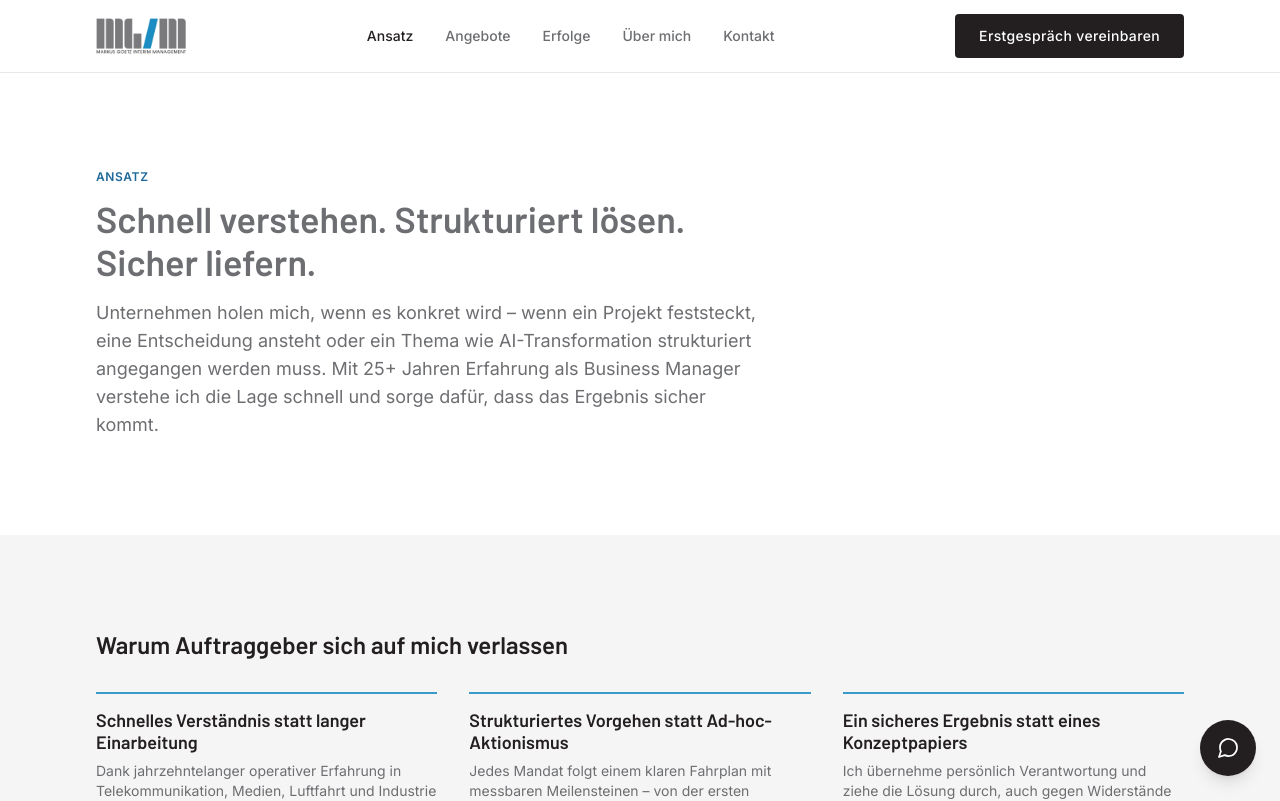
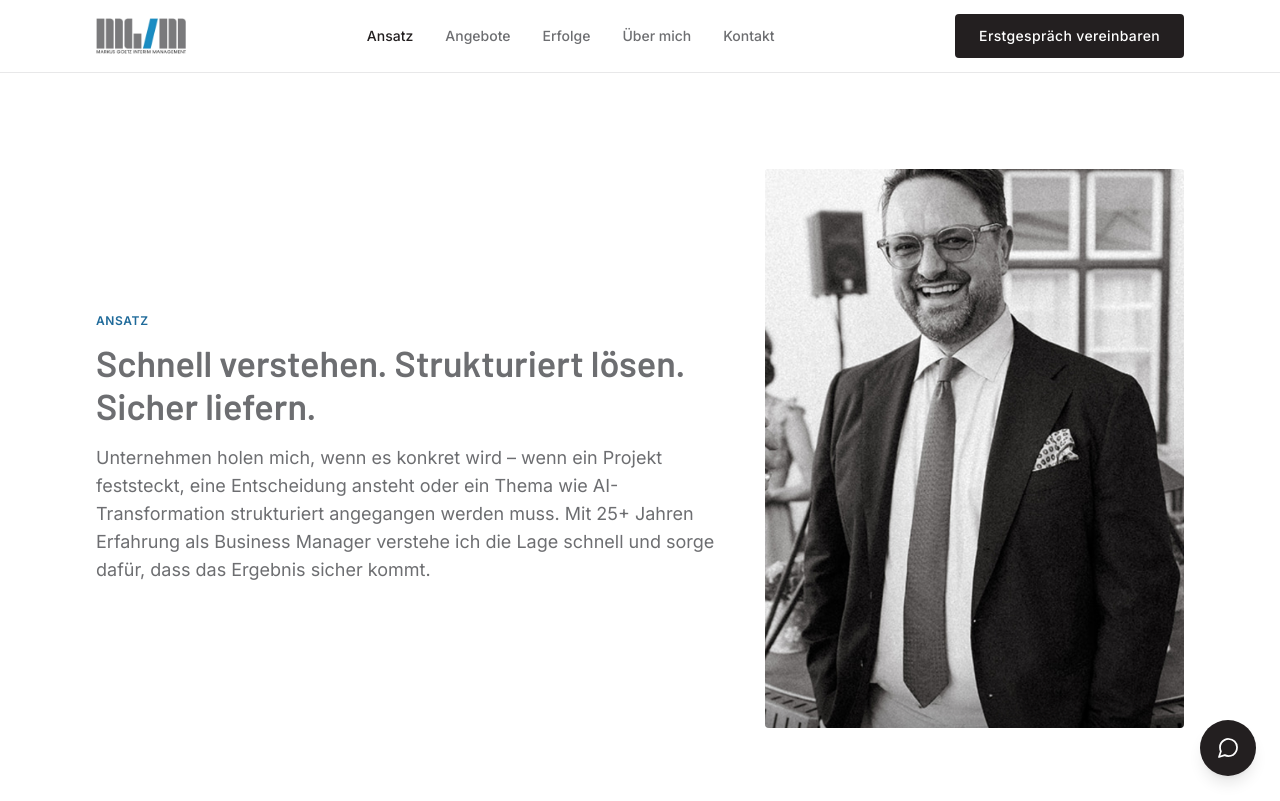
Before and after one commit to mgoetz2709/first-, a Next.js app: page /ansatz in a window 1280 px wide. Shown: the top 801 px of the page. Built offline with nearby package versions, Linux system fonts and the light colour scheme.

Commit message:
Portraitfoto in Ansatz-Hero ergänzen
Nutzt vorerst das bestehende Schwarz-Weiß-Eventfoto, füllt die
bisher leere rechte Spalte neben dem neuen Hero-Text.

```diff
--- a/src/app/ansatz/page.tsx
+++ b/src/app/ansatz/page.tsx
@@ -1,4 +1,5 @@
 import type { Metadata } from "next";
+import Image from "next/image";
 import Section from "@/components/Section";
 import SectionHeading from "@/components/SectionHeading";
 import { LinkButton } from "@/components/Button";
@@ -15,12 +16,23 @@ export default function AnsatzPage() {
   return (
     <>
       <Section>
+        <div className="grid items-center gap-10 sm:grid-cols-[1.5fr_1fr]">
           <SectionHeading
             eyebrow={ansatz.hero.eyebrow}
             heading={ansatz.hero.heading}
             subheading={ansatz.hero.subheading}
             level="h1"
           />
+          <div className="relative aspect-[3/4] w-full overflow-hidden rounded-sm bg-ink-100">
+            <Image
+              src="/images/markus-goetz-event.jpg"
+              alt="Markus Goetz"
+              fill
+              sizes="(min-width: 640px) 33vw, 100vw"
+              className="object-cover"
+            />
+          </div>
+        </div>
       </Section>
 
       <Section muted>
```
Lines whose indentation alone changed are shown as unchanged.
